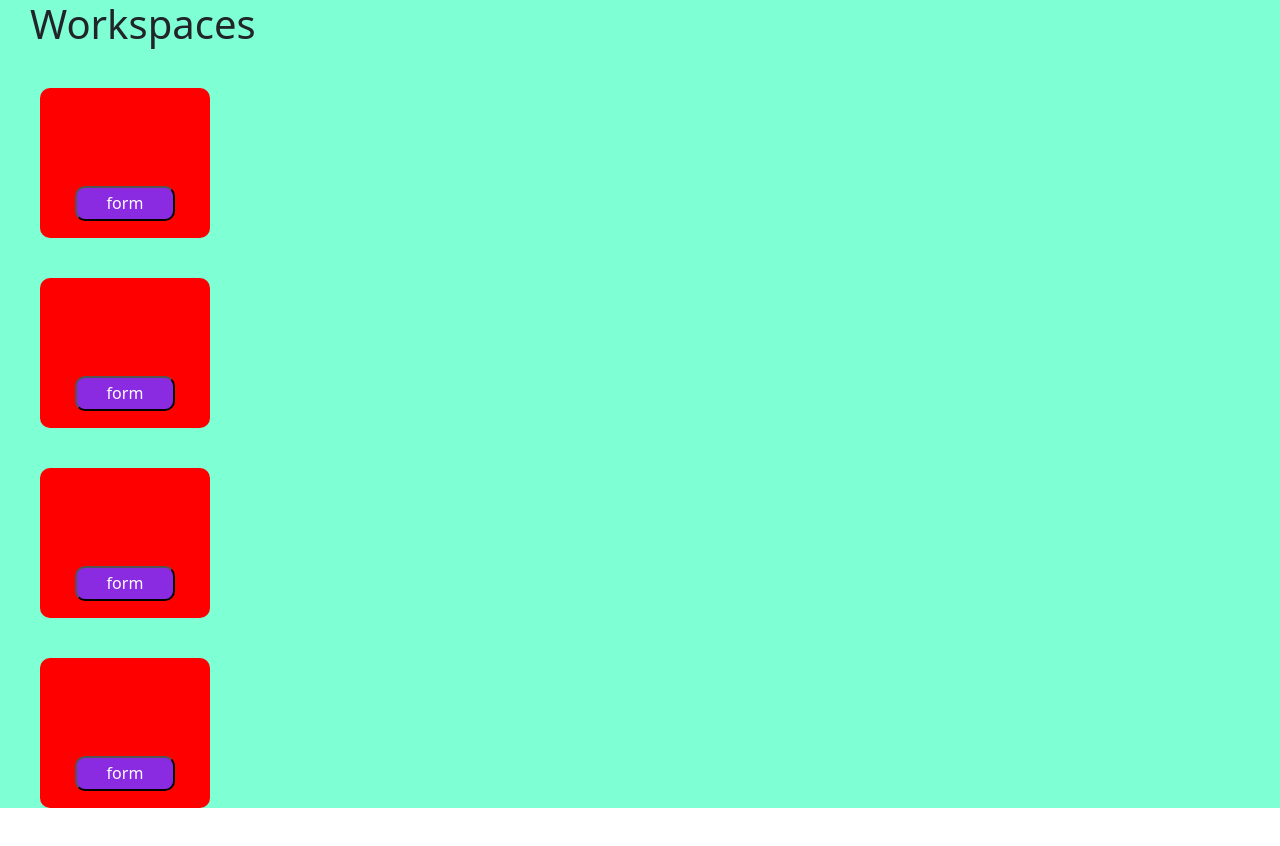
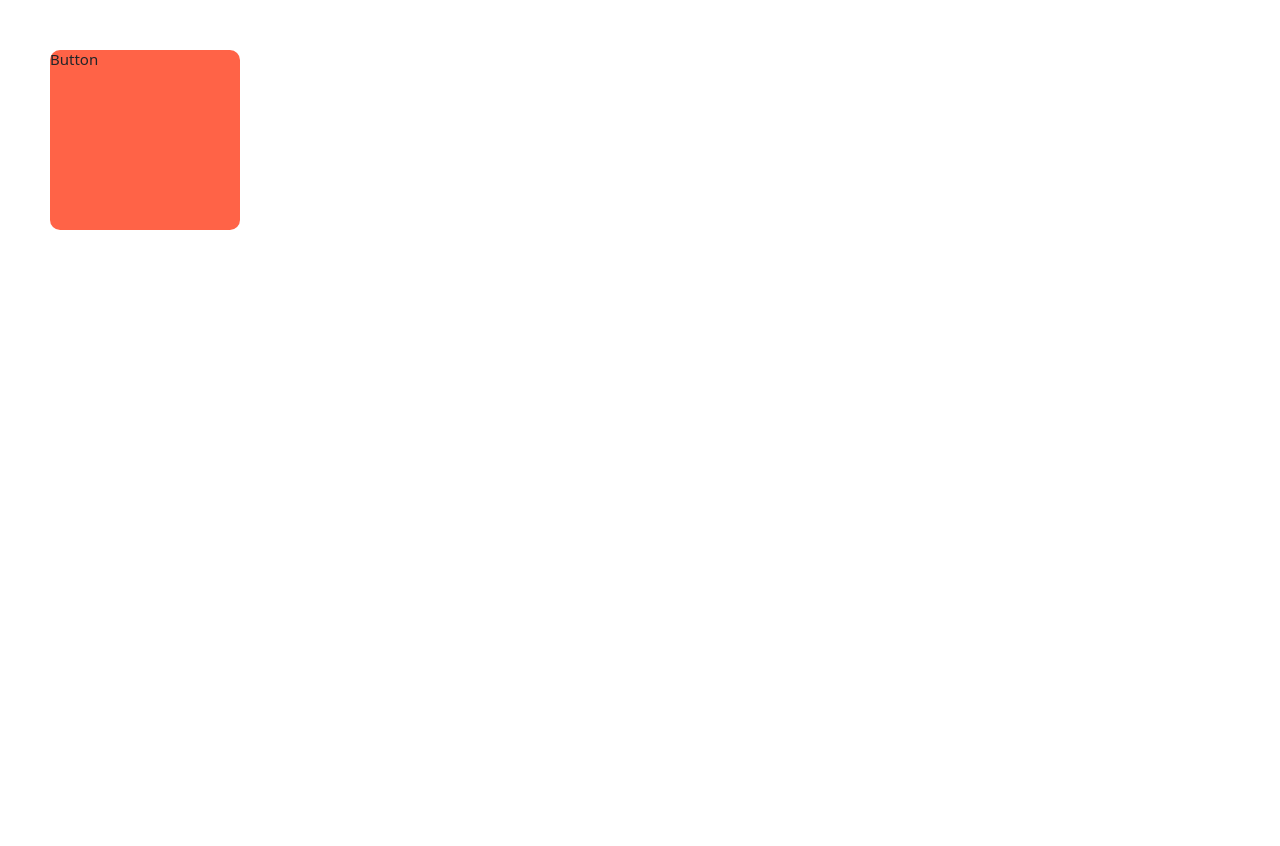
Before and after one commit to callmenachiss/automationportal, a React (Vite) app: page /dashboard in a window 1280 px wide. After the commit the page ends 800 px from the top, so only its background shows below. Built offline with nearby package versions, Linux system fonts and the light colour scheme.

Commit message:
workspace

```diff
--- a/src/App.jsx
+++ b/src/App.jsx
@@ -3,6 +3,7 @@ import './App.css'
 import LoginPage from './components/LoginPage'
 import DashboardPage from './components/DashboardPage'
 import LandingPage from './components/LandingPage'
+import SignUpPage from './components/SignUpPage';
 
 
 function App() {
@@ -14,6 +15,7 @@ function App() {
         <Route path="/" element={<LandingPage />} />
         <Route path="/dashboard" element={<DashboardPage />} />
         <Route path="/login" element={<LoginPage />} />
+        <Route path="/signup" element={<SignUpPage />} />
 
       </Routes>
     </BrowserRouter>
--- a/src/components/DashboardPage.css
+++ b/src/components/DashboardPage.css
@@ -1,27 +1,7 @@
-.workspace {
-    margin-left: 30px;
+.work_container{
+    width:190px;
+    height: 180px;
+    background-color:tomato;
+    border-radius: 10px;
+    margin: 5rem 5rem;
 }
-
-.dashboard-container {
-    background-color: aquamarine;
-}
-
-.formcontainer {
-    background-color: red;
-    height: 150px;
-    width: 170px;
-    margin: 40px;
-    border-radius: 10px;
-    display: flex;
-    align-items: center;
-    justify-content: center;
-    padding-top: 80px;
-}
-
-.addworkspace {
-    background-color: blueviolet;
-    color: white;
-    height: 35px;
-    width: 100px;
-    border-radius: 10px;
-}
--- a/src/components/DashboardPage.jsx
+++ b/src/components/DashboardPage.jsx
@@ -7,31 +7,15 @@ const DashboardPage = () => {
 
 
   return (
-    <div className='dashboard-container'>
-      <h1 className='workspace'>Workspaces</h1>
 
+      <div>
 
-      <div className="workspacecontainer">
-        <div className="formcontainer">
-          <button className="addworkspace">form</button>
+        <div className="work_container">
+          <div className="button_container">
+            <h4>Button</h4>
+          </div>
+
         </div>
-      </div>
-
-       <div className="workspacecontainer">
-        <div className="formcontainer">
-          <button className="addworkspace">form</button>
-        </div>
-      </div>
-       <div className="workspacecontainer">
-        <div className="formcontainer">
-          <button className="addworkspace">form</button>
-        </div>
-      </div>
-       <div className="workspacecontainer">
-        <div className="formcontainer">
-          <button className="addworkspace">form</button>
-        </div>
-      </div>
 
 
 
--- a/src/components/LandingPage.css
+++ b/src/components/LandingPage.css
@@ -127,8 +127,7 @@ body {
     width: 200px;
     height: 200px;
     background: #ff4d4d;
-    clip-path: path("M 50 10 C 90 -10, 150 20, 160 70 C 180 110, 140 160, 90 180 C 40 190, 0 140, 20 90 C 30 50, 10 30, 50 10 Z");
-    position: absolute;
+    clip-path: polygon(50% 0%, 80% 10%, 100% 35%, 100% 70%, 80% 90%, 50% 100%, 20% 90%, 0% 70%, 0% 35%, 20% 10%);    position: absolute;
     top: 70px;
     right: 30px;
     color: white;
--- a/src/components/LandingPage.jsx
+++ b/src/components/LandingPage.jsx
@@ -124,7 +124,7 @@ const LandingPage = () => {
 
             <footer>
                 <div className="footercontainer">
-                    <h3>© 2023 Coding Ninja. All rights reserved.</h3>
+                    <h3>© 2023 - 2025 Coding Ninja. All rights reserved.</h3>
                     <div className='whitecircle'>
                     </div>
                     <div className="footerlinks">
--- /dev/null
+++ b/src/components/SignUpPage.css
@@ -0,0 +1,39 @@
+html {
+  font-size: 62.5%;
+}
+
+.root{
+    --color-primary: #cc5d26;
+    --color-secondary: #DB2F34 ;
+}
+.container {
+    display: flex;
+    justify-content: center;
+    align-items: center;
+    height: 100vh;
+    width: 100vw;
+}
+
+.signup_container {
+    flex-direction: column;
+    display: flex;
+    height: 500px;
+    width: 400px;
+    background-color: tomato;
+    border-radius: 10px;
+}
+
+.text_center{
+    text-align: center;
+    margin : 1.5rem 0;
+}
+
+.set_margin{
+    text-align: center;
+    margin : 0.5rem 0;
+}
+
+
+.color-primary{
+    color: var(--color-primary);
+}
--- /dev/null
+++ b/src/components/SignUpPage.jsx
@@ -0,0 +1,19 @@
+import React, { useState } from 'react';
+import './SignUpPage.css';
+import { useNavigate } from 'react-router-dom';
+
+const SignUpPage = () => {
+    return (
+
+        <div>
+            <div className="container">
+                <div className="signup_container">
+                    <div ><h3 className="text_center">Welcome to</h3></div>
+                    <div><h1 className="set_margin color-primary">RapidScoop.co</h1></div>
+                </div>
+            </div>
+        </div>
+    )
+}
+
+export default SignUpPage
```
